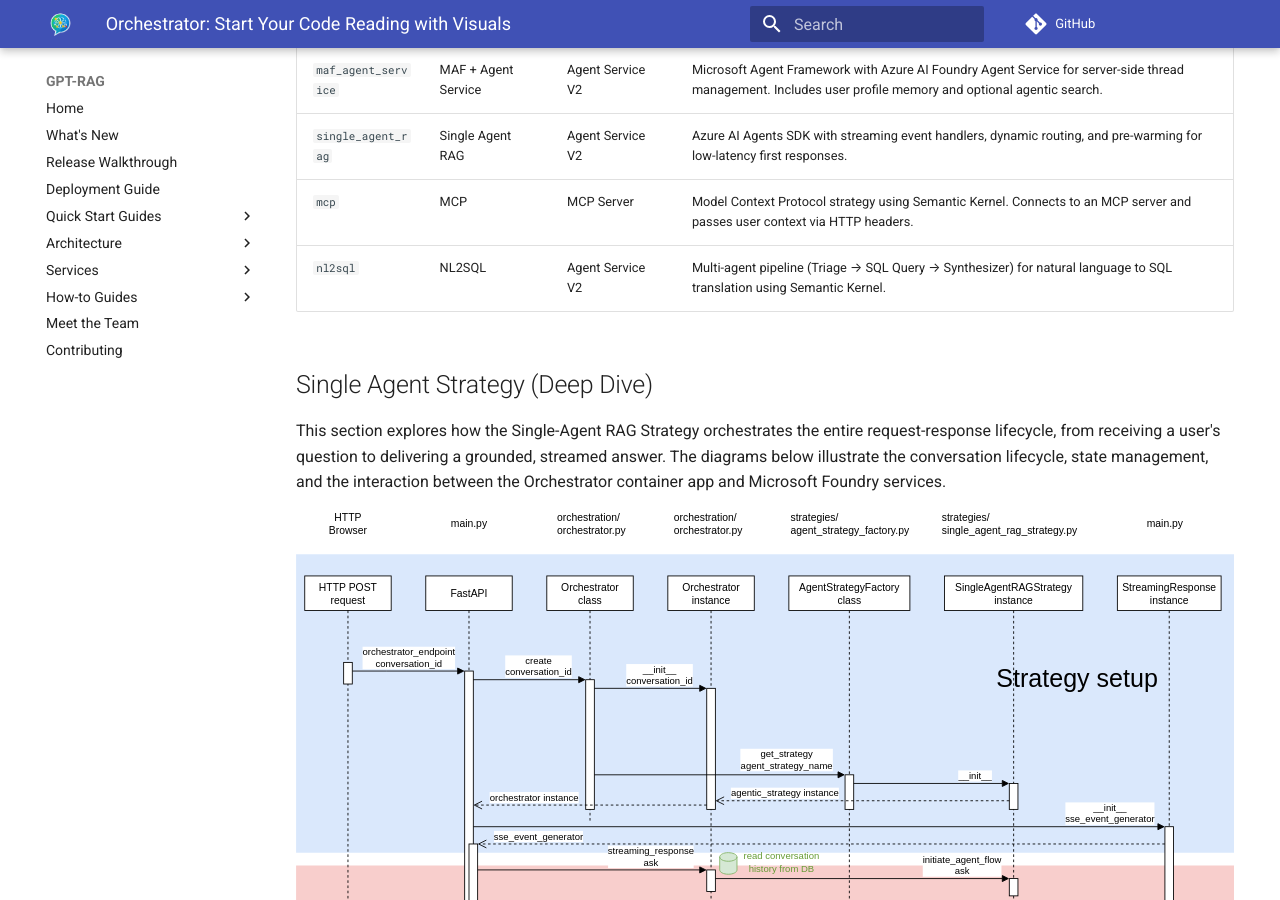
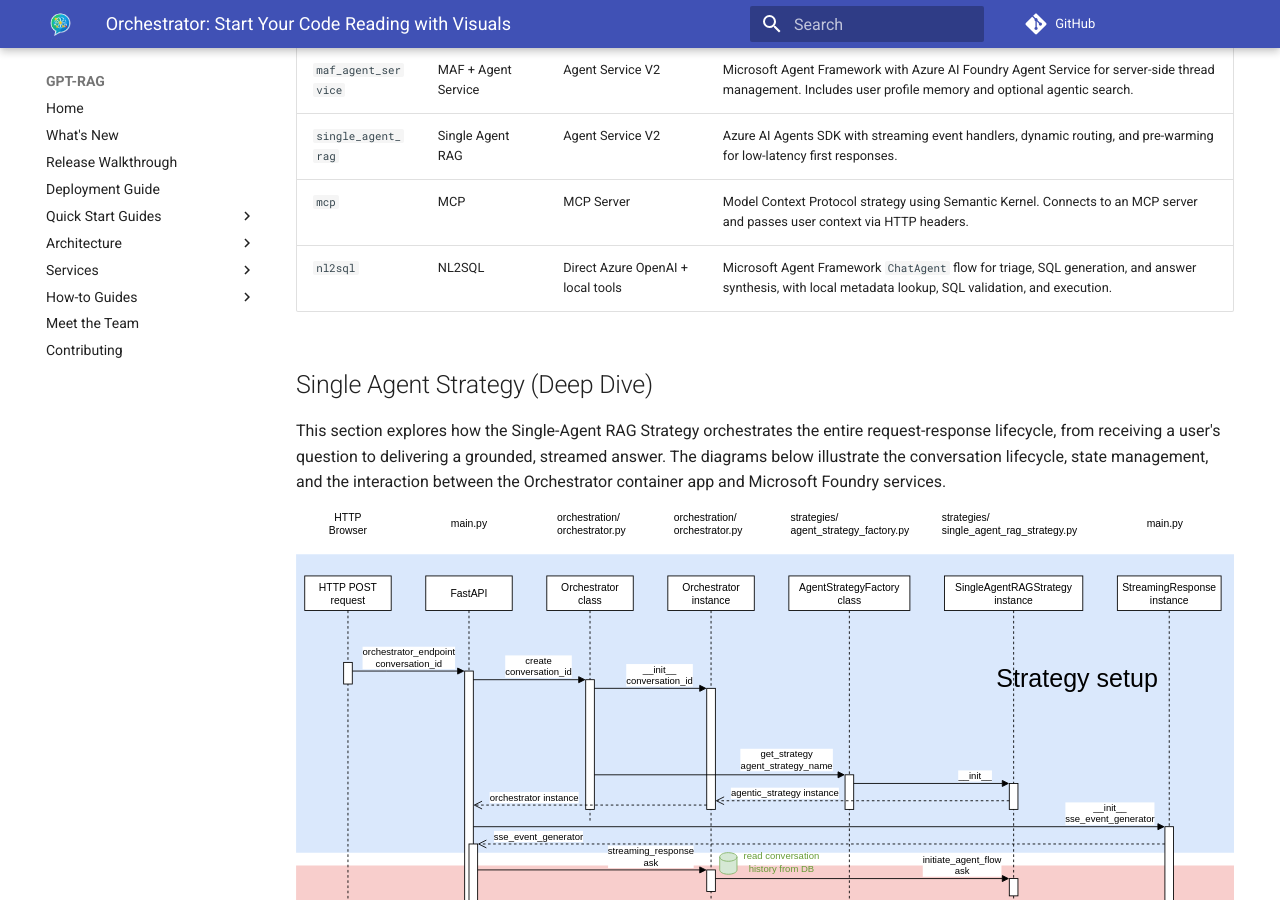
Before and after one commit to Azure/GPT-RAG, an MkDocs documentation site: the page built from docs/orchestrator_visual_guide.md, in a window 1280 px wide and 900 px high, scrolled down 1547 px. Built offline with MkDocs 1.6.1 and Material for MkDocs 9.7.7, drawn with Linux system fonts in a browser that asks for light colours; comment, search, counter and statistics services are not loaded; some of the changed text lies outside the part shown.

Commit message:
docs: reflect nl2sql agent framework update

```diff
--- a/docs/orchestrator_visual_guide.md
+++ b/docs/orchestrator_visual_guide.md
@@ -56,7 +56,7 @@
 | `maf_agent_service` | MAF + Agent Service | Agent Service V2 | Microsoft Agent Framework with Azure AI Foundry Agent Service for server-side thread management. Includes user profile memory and optional agentic search. |
 | `single_agent_rag` | Single Agent RAG | Agent Service V2 | Azure AI Agents SDK with streaming event handlers, dynamic routing, and pre-warming for low-latency first responses. |
 | `mcp` | MCP | MCP Server | Model Context Protocol strategy using Semantic Kernel. Connects to an MCP server and passes user context via HTTP headers. |
-| `nl2sql` | NL2SQL | Agent Service V2 | Multi-agent pipeline (Triage → SQL Query → Synthesizer) for natural language to SQL translation using Semantic Kernel. |
+| `nl2sql` | NL2SQL | Direct Azure OpenAI + local tools | Microsoft Agent Framework `ChatAgent` flow for triage, SQL generation, and answer synthesis, with local metadata lookup, SQL validation, and execution. |
 
 ## Single Agent Strategy (Deep Dive)
 
@@ -189,4 +189,4 @@
 | MAF + Agent Service | [`strategies/maf_agent_service_strategy.py`](https://github.com/Azure/gpt-rag-orchestrator/blob/main/src/strategies/maf_agent_service_strategy.py) | MAF + Agent Service V2 |
 | Single Agent RAG | [`strategies/single_agent_rag_strategy_v2.py`](https://github.com/Azure/gpt-rag-orchestrator/blob/main/src/strategies/single_agent_rag_strategy_v2.py) | Azure AI Agents SDK + Agent Service V2 |
 | MCP | [`strategies/mcp_strategy.py`](https://github.com/Azure/gpt-rag-orchestrator/blob/main/src/strategies/mcp_strategy.py) | Model Context Protocol via Semantic Kernel |
-| NL2SQL | [`strategies/nl2sql_strategy.py`](https://github.com/Azure/gpt-rag-orchestrator/blob/main/src/strategies/nl2sql_strategy.py) | Multi-agent NL2SQL pipeline |
+| NL2SQL | [`strategies/nl2sql_strategy.py`](https://github.com/Azure/gpt-rag-orchestrator/blob/main/src/strategies/nl2sql_strategy.py) | MAF `ChatAgent` + local NL2SQL tool flow |
```
Also changed, not shown: docs/index.md (+1 -1 lines), docs/services_orchestrator.md (+1 -1 lines), docs/services_orchestrator_visual_guide.md (+2 -2 lines), docs/whatisnew.md (+8 -0 lines).
